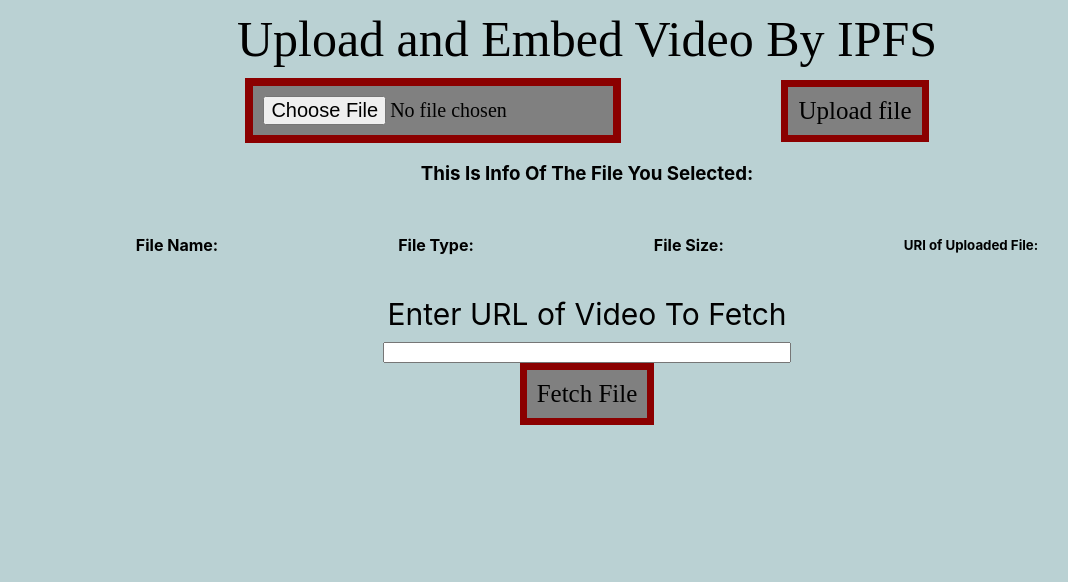
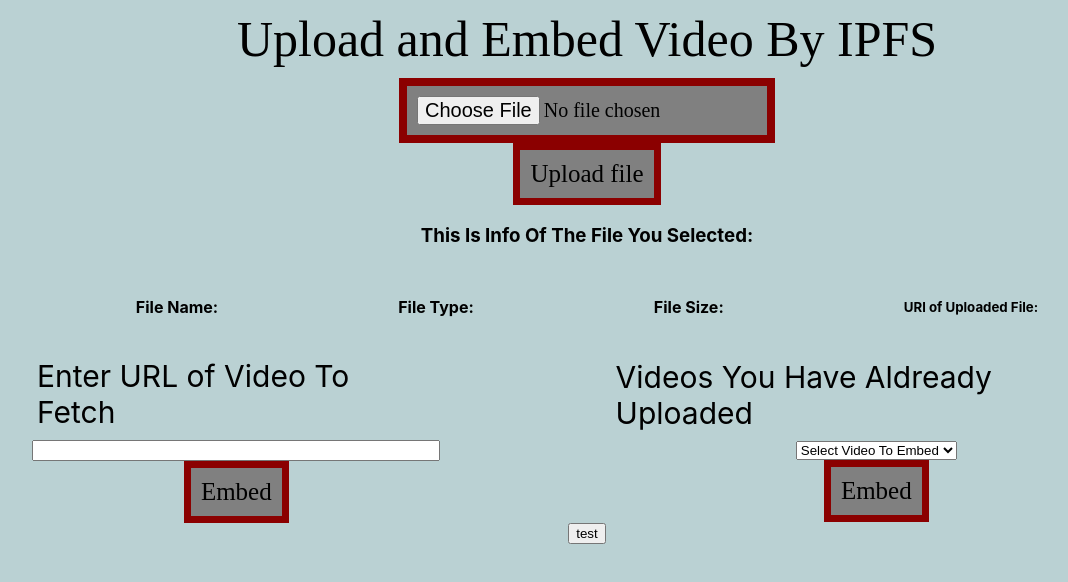
Before and after one commit to GMR329/VideoShareIPFS, a React (Create React App) app in the folder video-share/: page / in a window 1280 px wide. Shown: the top 582 px of the page, without its empty margins (53-1121 px from the left). Built offline with nearby package versions, Linux system fonts and the light colour scheme; what ipfs-http-client would draw is missing.

Commit message:
I added more features
I added more features

```diff
--- a/video-share/src/App.js
+++ b/video-share/src/App.js
@@ -3,24 +3,20 @@
 import React, { useState } from 'react';
 import { Buffer } from 'buffer';
 import { create } from "ipfs-http-client";
-import { scryRenderedComponentsWithType } from 'react-dom/test-utils';
-import { Alert } from 'react-alert'
-import { saveAs } from "file-saver";
-import axios from 'axios'
-import fileDownload from 'js-file-download'
-import VideoPlayer from "react-video-js-player";
 import ReactPlayer from 'react-player';
 
 const client = create('https://ipfs.infura.io:5001/api/v0');
 
 
 function App() {
-  const [z, setZ]=useState([]);
+  const [uploadedVideos,setUploadedVideos]=useState([]);
+  const [embeddedVideos, setEmbeddedVideos]=useState([]);
   const[file,setFile]=useState(null);
   const[fileName,setFileName]=useState("");
   const[fileType,setFileType]=useState("");
   const[fileSize,setFileSize]=useState("");
   const[url,setURL]=useState("");
+  const [dropdown,setDropdown]=useState("");
   const[searchURL,setSearchURL]=useState("");
  const[textField,setTextField]=useState("");
 
@@ -59,6 +55,13 @@
 
       const uploadedFile = await client.add(file);
       var fullLink='https://ipfs.infura.io/ipfs/'+uploadedFile.path;
+
+      var videoData= {
+         link:fullLink,
+         name:fileName
+
+      };
+      setUploadedVideos(old => [...old, videoData]);
      setURL(fullLink);
      console.log(url);
 
@@ -78,9 +81,9 @@
 
 
 
- function print(){
+ function embedVideo(){
 
-   setZ(oldArray => [...oldArray, textField]);
+   setEmbeddedVideos(oldArray => [...oldArray, textField]);
 
  }
 
@@ -130,15 +133,7 @@
 
 
   };
-  const formStyle={
-  display: "flex",
-  flexDirection:"row",
-  alignItems:"center",
-  marginLeft:"80px",
-  marginRight:"80px",
 
-
-  };
   const TitleStyle={
   fontSize:"50px",
 
@@ -150,6 +145,22 @@
 
 
   };
+  const fetchDivStyle={
+    display: "flex",
+    flexDirection: "row",
+    alignItems:"center",
+    justifyContent:"center"
+
+  };
+  const innerFetchDivStyle={
+    display: "flex",
+    flexDirection: "column",
+    alignItems:"center",
+    justifyContent:"center"
+
+  };
+
+
 const uploadInfoStyle={
 
   padding:"10px",
@@ -168,12 +179,7 @@
 
 }
 
-const bottomFormStyle={
-  display: "flex",
-  flexDirection:"column",
-  margin:"0px"
 
-};
 const fetchVideoStyle={
   backgroundColor: "black",
   color:"white",
@@ -187,21 +193,17 @@
 
 }
 
-function test(){
-
-  alert(z);
-}
 
 
     return (
 
       <div style={divStyle}>
         <span style={TitleStyle} >Upload and Embed Video By IPFS</span>
-        <form style={formStyle}>
+
           <input style={fileInputStyle} type="file"  onChange={getFileFromComputer}  />
           <button style={buttonStyle}className='uploadFileButton' type="submit" onClick={uploadButtonHandler} >Upload file</button>
 
-        </form>
+
         <h3 style={  {color:"black"}}>This Is Info Of The File You Selected: </h3>
         <div style={innerDivStyle}>
         <h4 style={uploadInfoStyle}>  File Name: {fileName} </h4>
@@ -209,17 +211,30 @@
         <h4 style={uploadInfoStyle}> File Size: {fileSize}</h4>
         <h5 style={uploadInfoStyle}> URl of Uploaded File: {url}</h5>
         </div>
-
-
+     <div className='fetchDiv' style={fetchDivStyle}>
+      <div style={innerFetchDivStyle}>
         <span style={secondHeaderStyle}>Enter URL of Video To Fetch</span>
 
        <input style ={{width:"400px"}} type="text"  onChange={e => setTextField(e.target.value)}  />
-       <button style={buttonStyle}className='Fetch Video' type="submit" onClick={()=>print()} >Fetch File</button>
+       <button style={buttonStyle}className='Fetch Video' type="submit" onClick={()=>embedVideo()} >Embed</button>
+       </div>
+       <div style= {innerFetchDivStyle}>
+       <span style={secondHeaderStyle}>Videos You Have Aldready Uploaded</span>
+       <select onChange={(e)=>setDropdown(e.target.value)} >
+       <option value={"Select Video to Embed"}>Select Video To Embed</option>
+          {
+            uploadedVideos.map(elem =>  <option value={elem.link}>{elem.name}</option>)
+          }
+
+          </select>
 
 
+          <button onClick ={()=>   setEmbeddedVideos(oldArr => [...oldArr, dropdown])  }style={buttonStyle}className='Embed Video' type="submit" >Embed </button>
+       </div>
+       </div>
 
-       {z.map(elem =>  <ReactPlayer controls={true} url={elem}/>)}
-
+       {embeddedVideos.map(elem =>  <ReactPlayer controls={true} url={elem}/>)}
+        <button onClick={()=>console.log(dropdown)}>test </button>
 
 
       </div>
```
